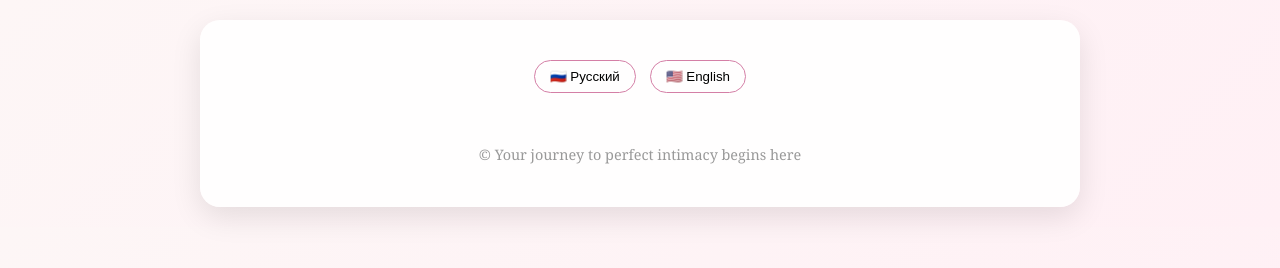
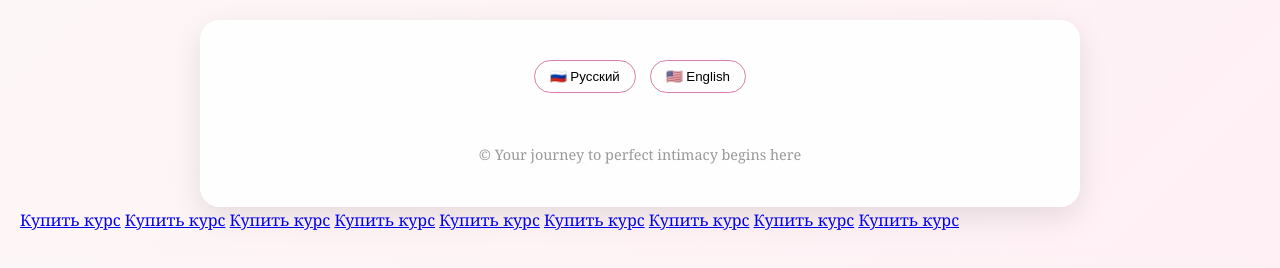
Before and after one commit to ChadEmen/secret-intimacy, a plain HTML site: page index.html in a window 1280 px wide. Drawn offline with Linux system fonts and the light colour scheme.

Commit message:
Update index.html

```diff
--- a/index.html
+++ b/index.html
@@ -211,3 +211,12 @@
 </body>
 
 </html>
+<a href="secret2.html">Купить курс</a>
+<a href="секрет 7.html">Купить курс</a>
+<a href="sekret3.html">Купить курс</a>
+<a href="sekret7.html">Купить курс</a>
+<a href="sekret777.html">Купить курс</a>
+<a href="sekret7771.html">Купить курс</a>
+<a href="sekret7772">Купить курс</a>
+<a href="sekret7773 (2)">Купить курс</a>
+<a href="sekret7773">Купить курс</a>
```
